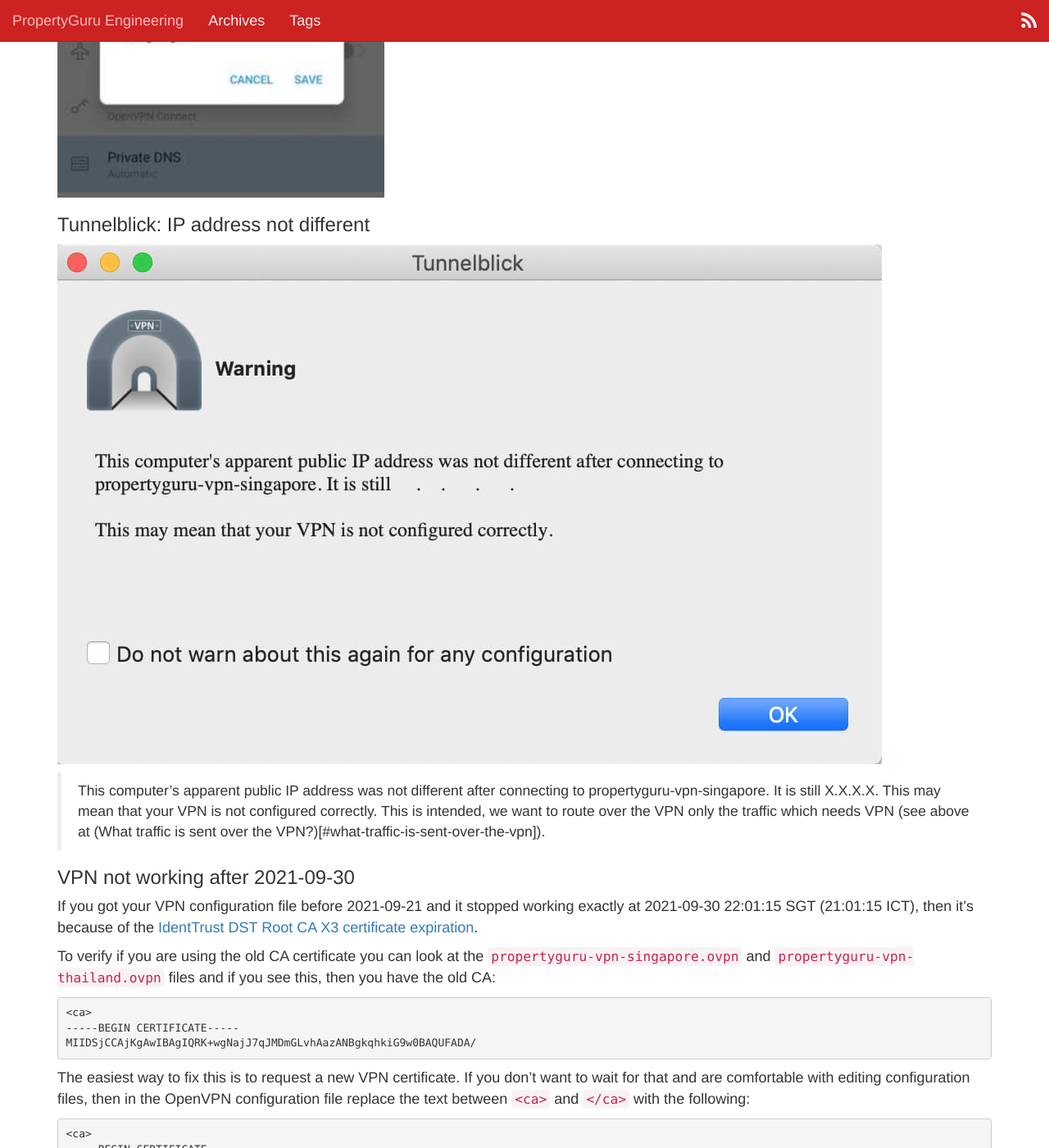
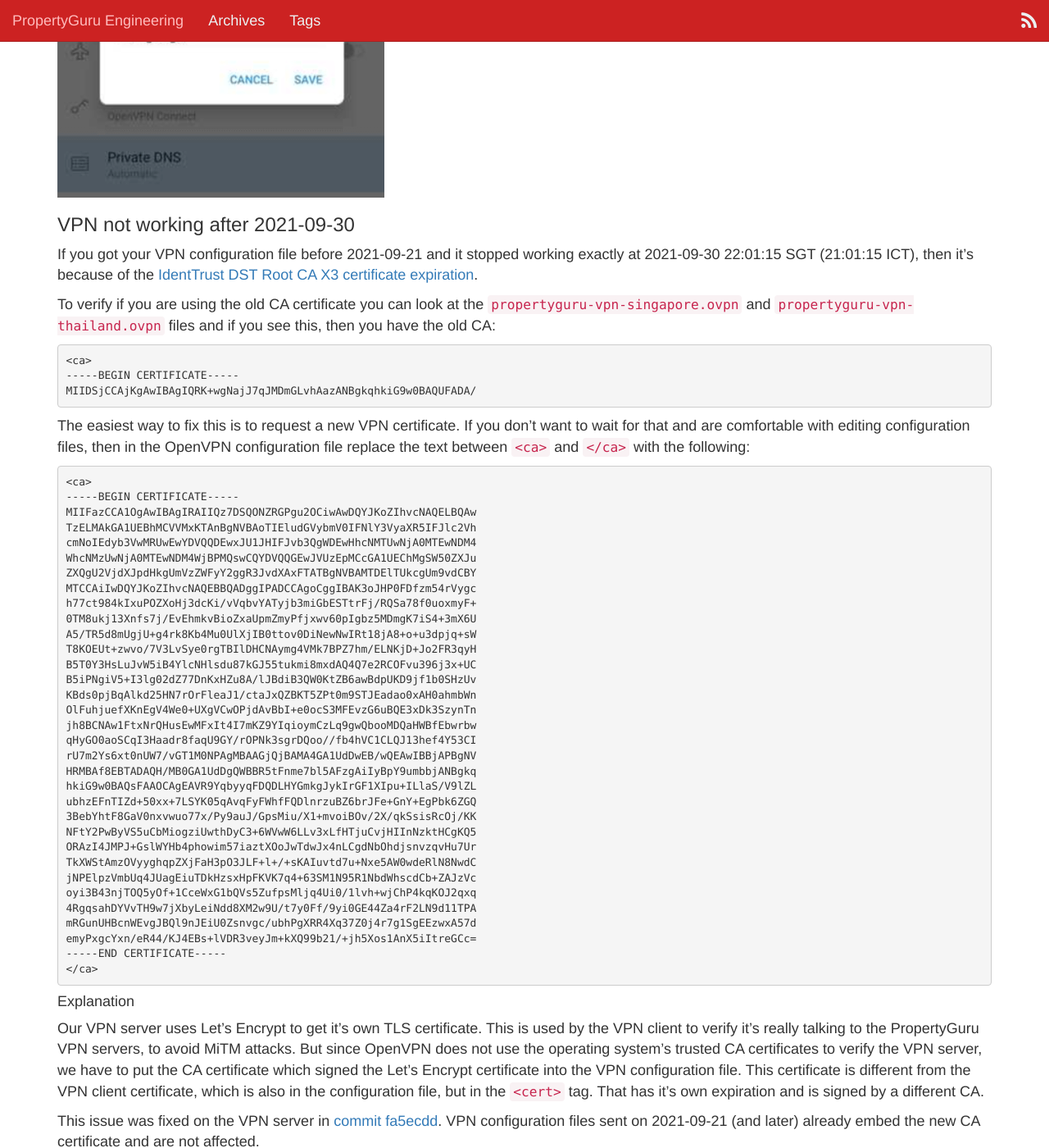
Before and after one commit to propertyguru/propertyguru.github.io, a Jekyll site: the page built from PropertyGuru_VPN.md, in a window 1280 px wide and 1400 px high, scrolled down 7189 px. Shown: the whole window at 82% size. Built offline with Jekyll 4.4.1, drawn with Linux system fonts in a browser that asks for light colours; nearby versions of some CDN libraries; our own code applies the rules of GitHub Pages for plain Markdown files.

Commit message:
Revert "PropertyGuru_VPN.md: Add FAQ about Tunnelblick IP address not different"
This reverts commit fb939a8e0a8b746fcd1b7545229c738137a498f8.

```diff
--- a/PropertyGuru_VPN.md
+++ b/PropertyGuru_VPN.md
@@ -102,12 +102,6 @@
 Under `WiFi & network` change `Private DNS` from `Private DNS provider hostname` to `Automatic`.
 ![](android_private_dns_mode.png)
 
-### Tunnelblick: IP address not different
-![](Tunnelblick%20public%20IP%20warning.jpg)
-> This computer's apparent public IP address was not different after connecting to propertyguru-vpn-singapore. It is still X.X.X.X.
-> This may mean that your VPN is not configured correctly.
-This is intended, we want to route over the VPN only the traffic which needs VPN (see above at (What traffic is sent over the VPN?)[#what-traffic-is-sent-over-the-vpn]).
-
 ### VPN not working after 2021-09-30
 If you got your VPN configuration file before 2021-09-21 and it stopped working exactly at 2021-09-30 22:01:15 SGT (21:01:15 ICT), then it's because of the [IdentTrust DST Root CA X3 certificate expiration](https://scotthelme.co.uk/lets-encrypt-old-root-expiration/).
 
```
Also changed, not shown: PropertyGuru_VPN/Tunnelblick public IP warning.jpg (deleted).
